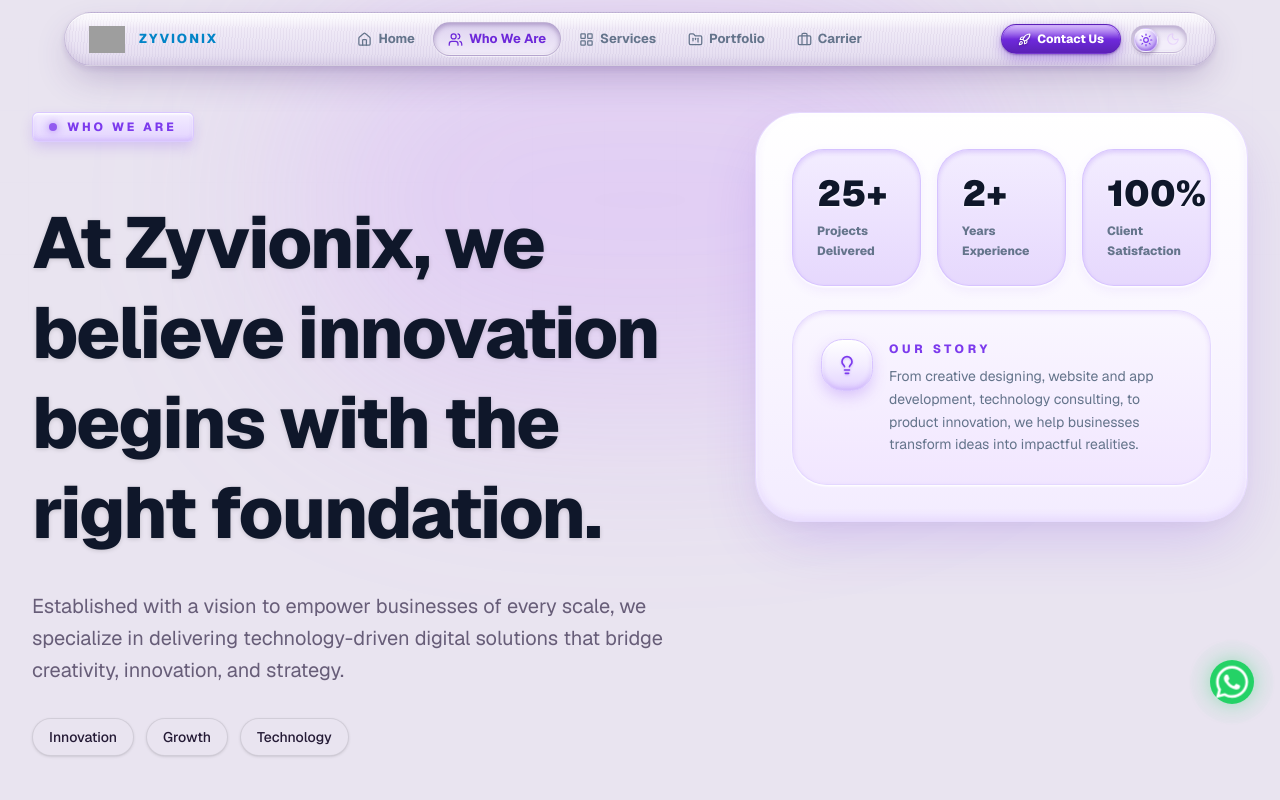
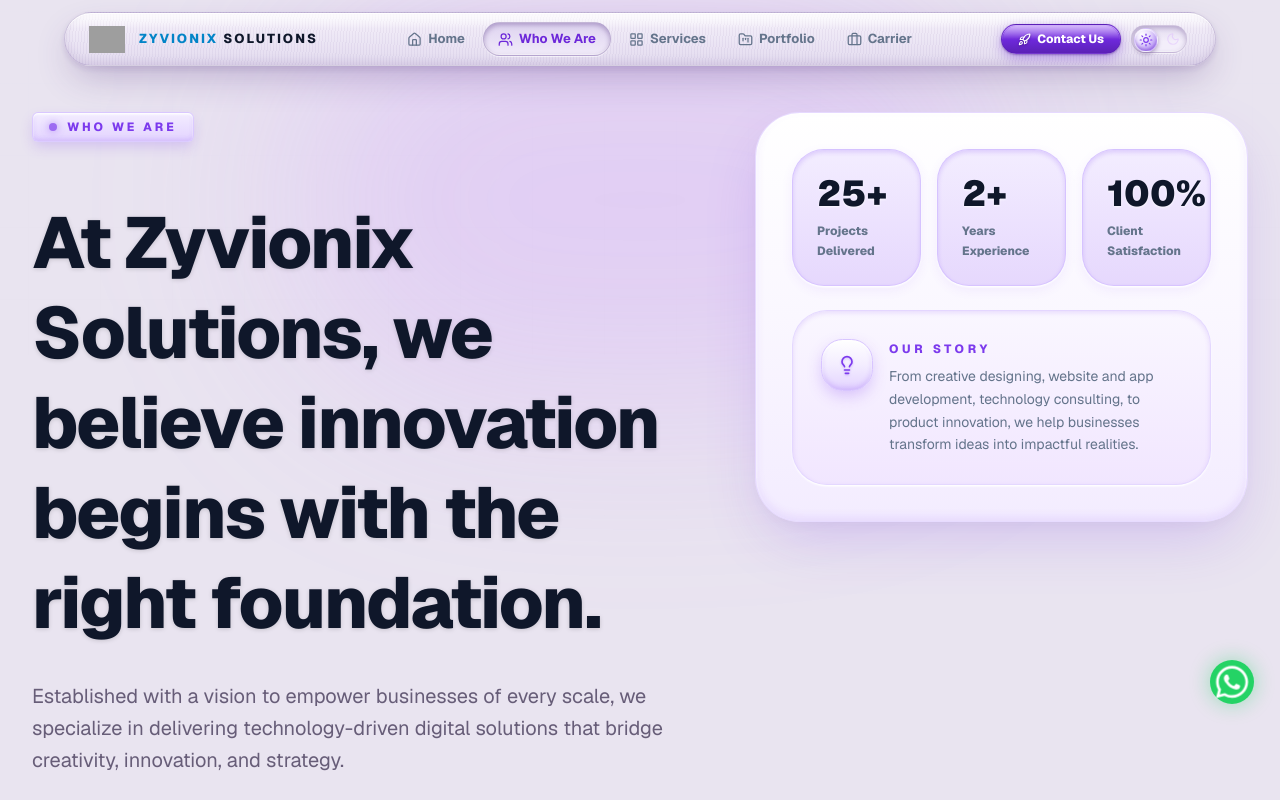
Before and after one commit to ZYVIONIX-SOLUTIONS-LLP/zyvionix-solutions-website, a Next.js app: page /WhoWeAre in a window 1280 px wide. Shown: the top 800 px of the page. Built offline with nearby package versions, Linux system fonts and the light colour scheme; grey boxes are pictures that could not be loaded.

Commit message:
Ensure full company name Zyvionix Solutions is displayed across header and pages

```diff
--- a/app/WhoWeAre/page.tsx
+++ b/app/WhoWeAre/page.tsx
@@ -174,7 +174,8 @@
               </div>
 
               <h1 className="animate-hero-title relative mt-8 max-w-4xl text-5xl font-extrabold leading-tight tracking-tight sm:text-6xl lg:text-7xl pb-2 text-[#0f172a] dark:text-white drop-shadow-sm">
-                At Zyvionix, we believe innovation begins with the right foundation.
+                At Zyvionix Solutions, we believe innovation begins with the right foundation.
+
               </h1>
               <p className="animate-hero-body mt-6 max-w-3xl text-lg leading-8 text-muted-foreground sm:text-xl">
                 Established with a vision to empower businesses of every scale,
--- a/app/components/Header.tsx
+++ b/app/components/Header.tsx
@@ -60,9 +60,10 @@
                 <span className="text-[#0284c7] dark:text-[#38bdf8] group-hover:text-[#0369a1] dark:group-hover:text-[#60a5fa] transition-colors">
                   Zyvionix
                 </span>{" "}
-                <span className="hidden xs:inline text-[#0f172a] dark:text-white group-hover:text-[#7c3aed] dark:group-hover:text-purple-300 transition-colors">
+                <span className="inline text-[#0f172a] dark:text-white group-hover:text-[#7c3aed] dark:group-hover:text-purple-300 transition-colors">
                   Solutions
                 </span>
+
               </span>
             </Link>
           </div>
```
